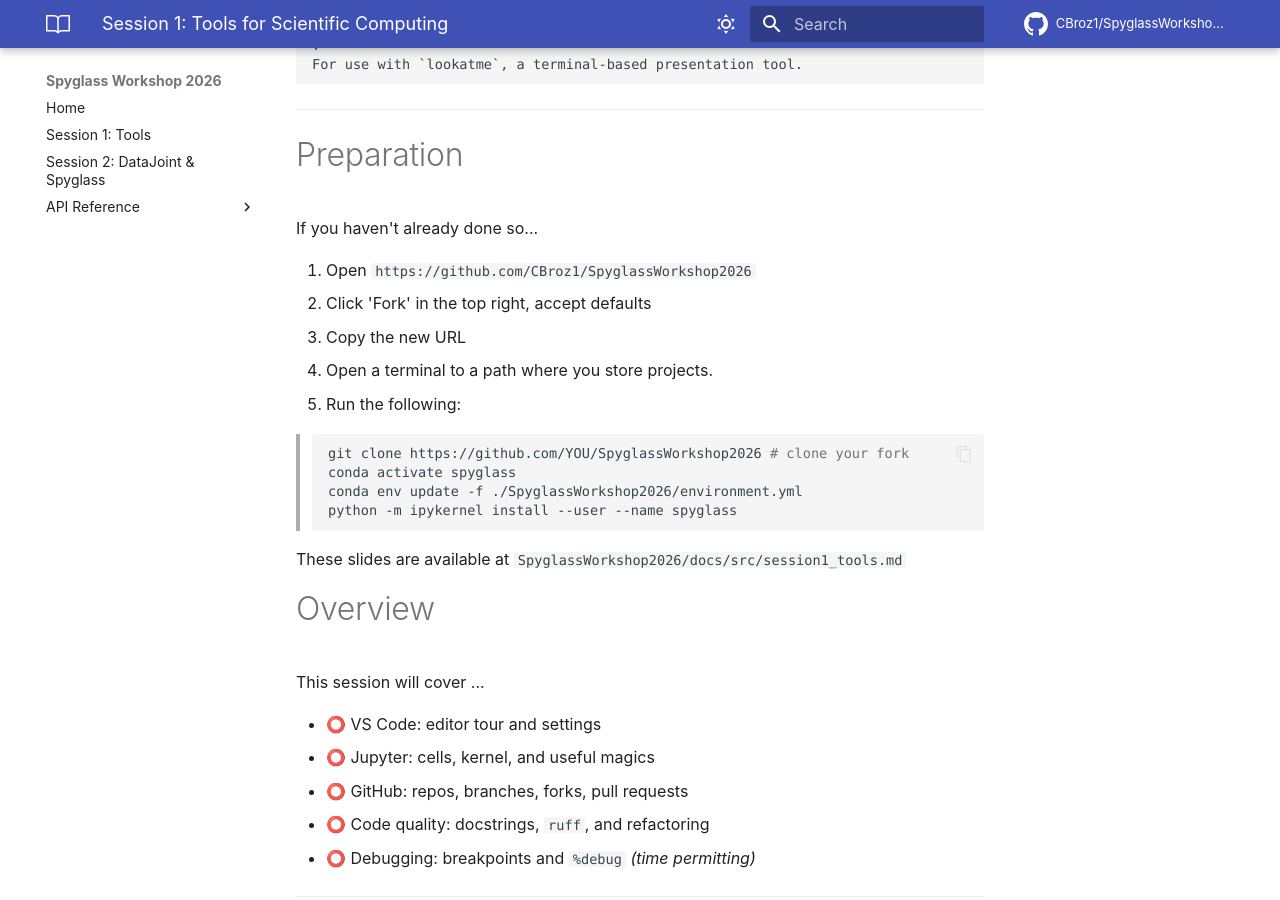
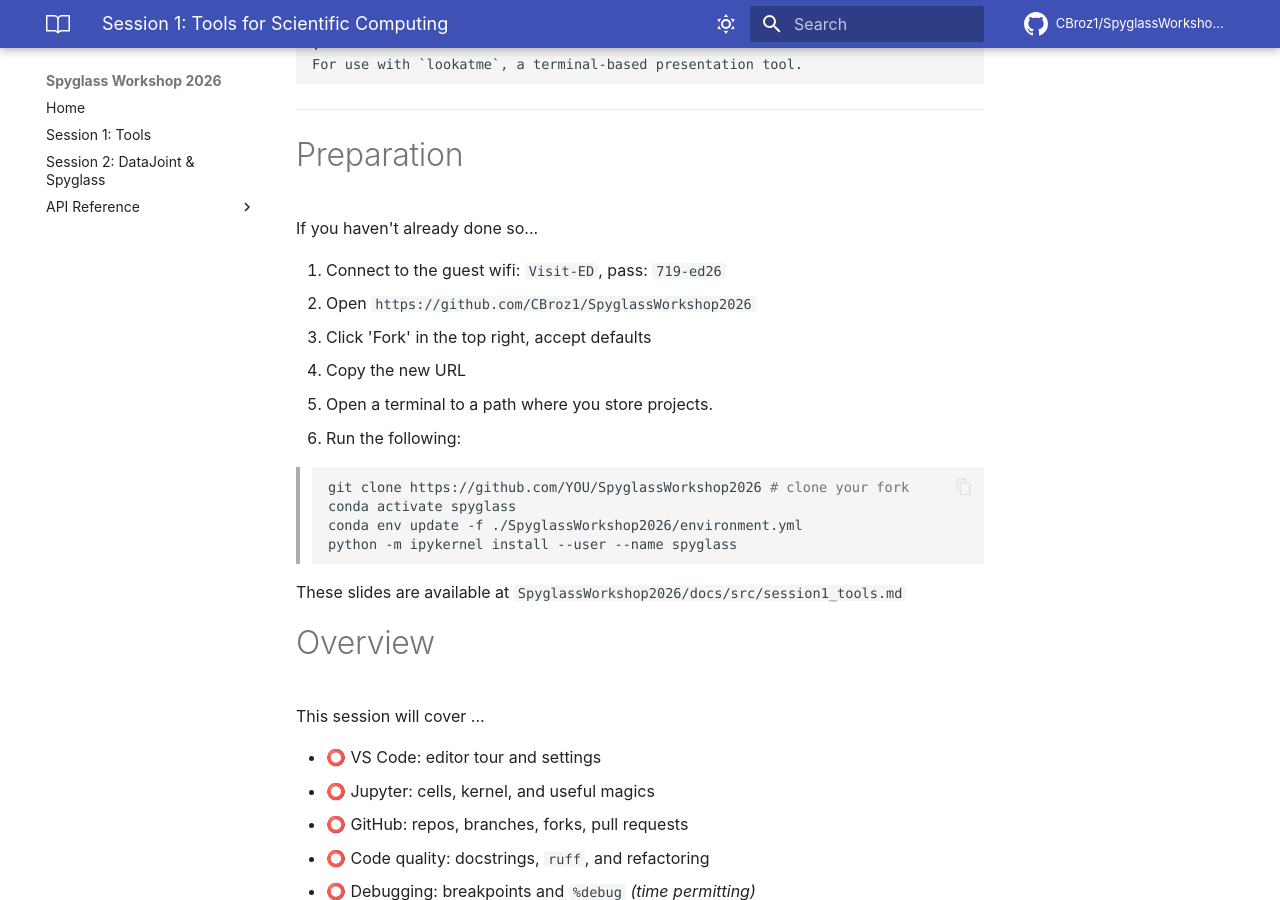
Before and after one commit to CBroz1/SpyglassWorkshop2026, an MkDocs documentation site: the page built from docs/src/session1_tools.md, in a window 1280 px wide and 900 px high, scrolled down 630 px. Built offline with MkDocs 1.6.1 and Material for MkDocs 9.7.7, drawn with Linux system fonts in a browser that asks for light colours; comment, search, counter and statistics services are not loaded.

Commit message:
Demo commit

```diff
--- a/docs/src/session1_tools.md
+++ b/docs/src/session1_tools.md
@@ -44,6 +44,7 @@
 
 If you haven't already done so...
 
+0. Connect to the guest wifi: `Visit-ED`, pass: `719-ed26`
 1. Open `https://github.com/CBroz1/SpyglassWorkshop2026`
 2. Click 'Fork' in the top right, accept defaults
 3. Copy the new URL
```
Also changed, not shown: docs/src/session2_datajoint.md (+1 -0 lines), 1 other file.
